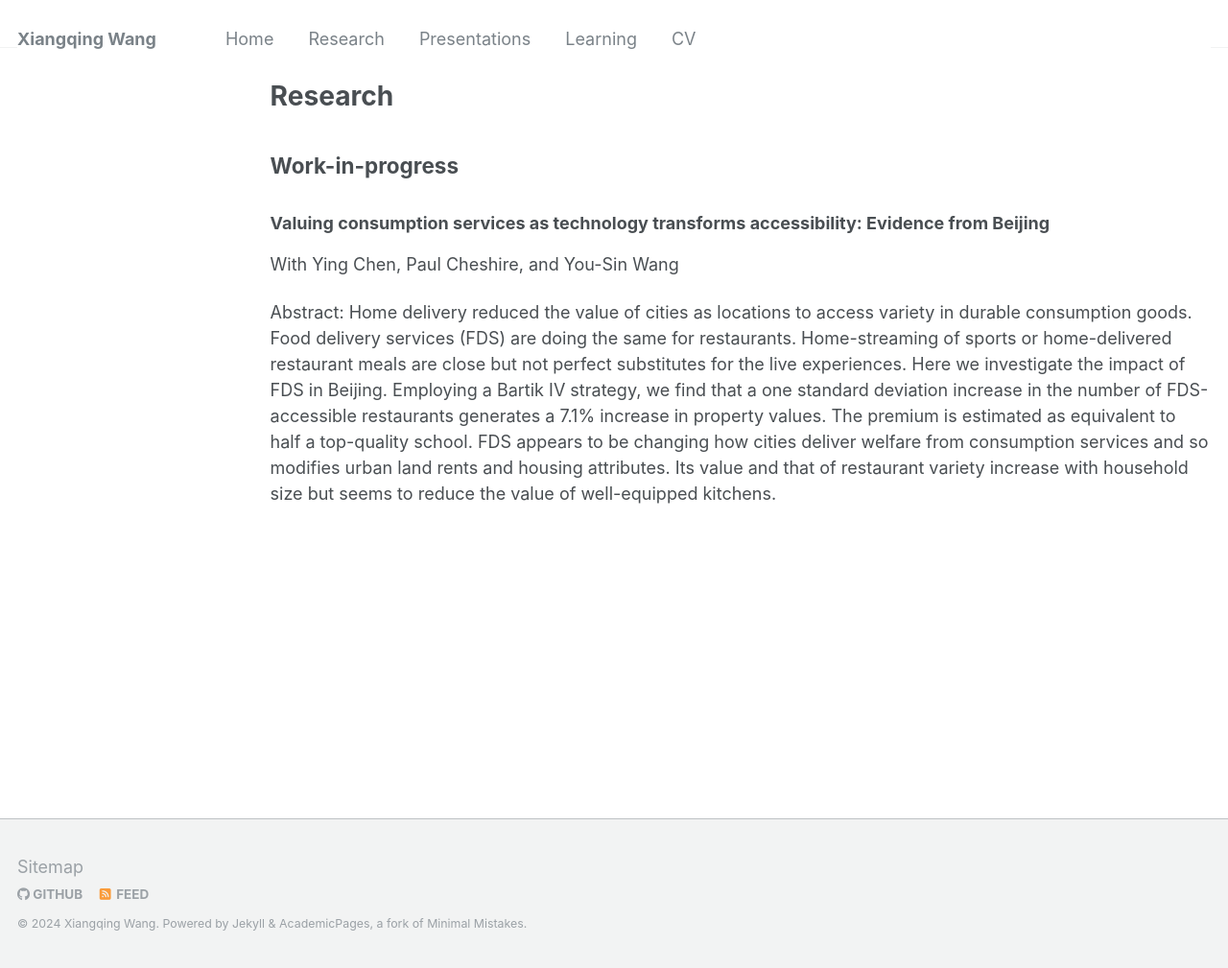
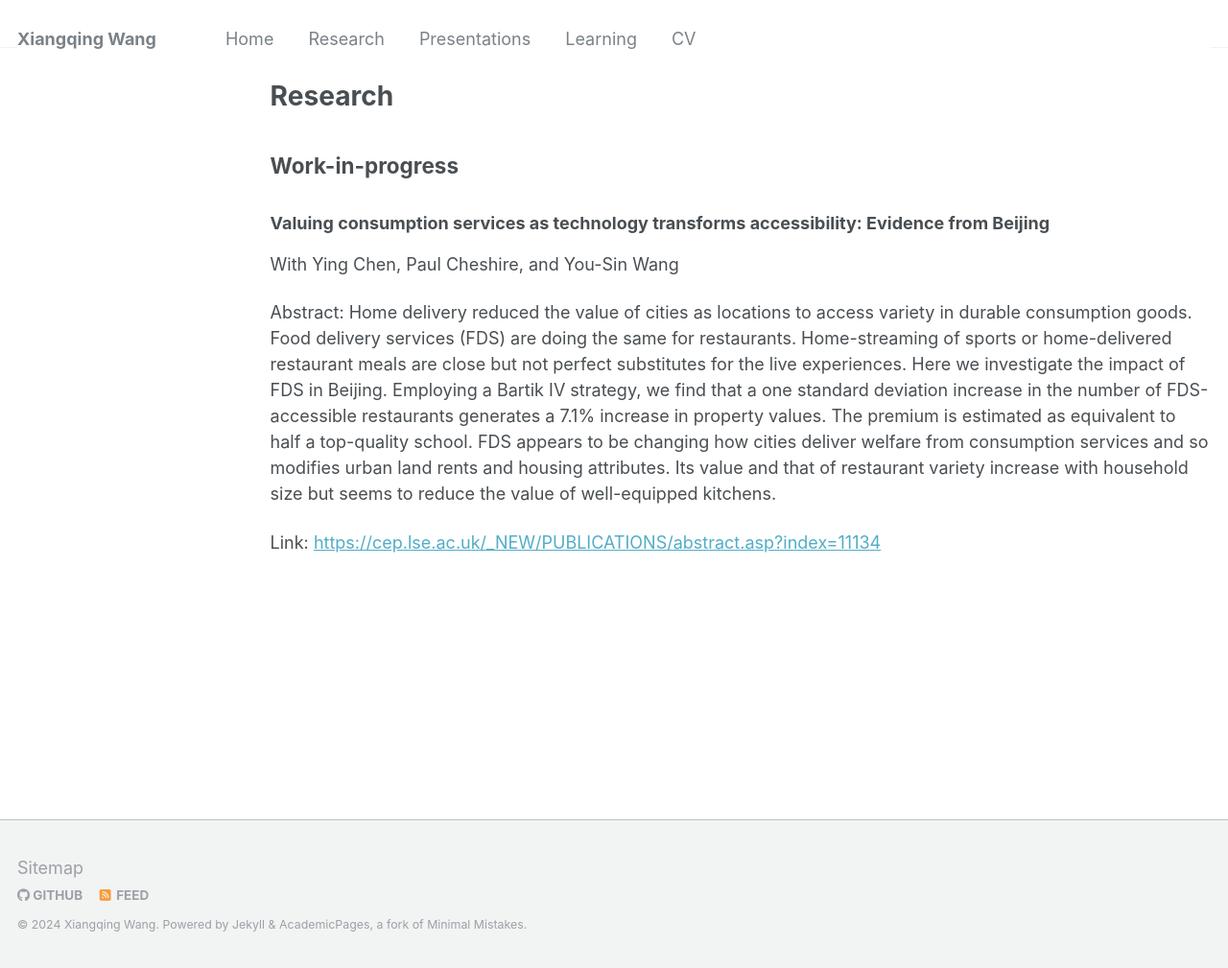
Before and after one commit to leahxqing/leahxqing.github.io, a Jekyll site: the page built from _pages/publications.md, in a window 1280 px wide and 1009 px high. Shown: the whole window at 96% size. Built offline with Jekyll 4.4.1, drawn with Linux system fonts in a browser that asks for light colours; some of the changed lines change nothing that is shown.

Commit message:
Update publications.md

```diff
--- a/_pages/publications.md
+++ b/_pages/publications.md
@@ -10,3 +10,5 @@ author_profile: false
 With Ying Chen, Paul Cheshire, and You-Sin Wang
 
 Abstract: Home delivery reduced the value of cities as locations to access variety in durable consumption goods. Food delivery services (FDS) are doing the same for restaurants. Home-streaming of sports or home-delivered restaurant meals are close but not perfect substitutes for the live experiences. Here we investigate the impact of FDS in Beijing. Employing a Bartik IV strategy, we find that a one standard deviation increase in the number of FDS-accessible restaurants generates a 7.1% increase in property values. The premium is estimated as equivalent to half a top-quality school. FDS appears to be changing how cities deliver welfare from consumption services and so modifies urban land rents and housing attributes. Its value and that of restaurant variety increase with household size but seems to reduce the value of well-equipped kitchens.
+
+Link: [https://cep.lse.ac.uk/_NEW/PUBLICATIONS/abstract.asp?index=11134](https://cep.lse.ac.uk/_NEW/PUBLICATIONS/abstract.asp?index=11134)
```
